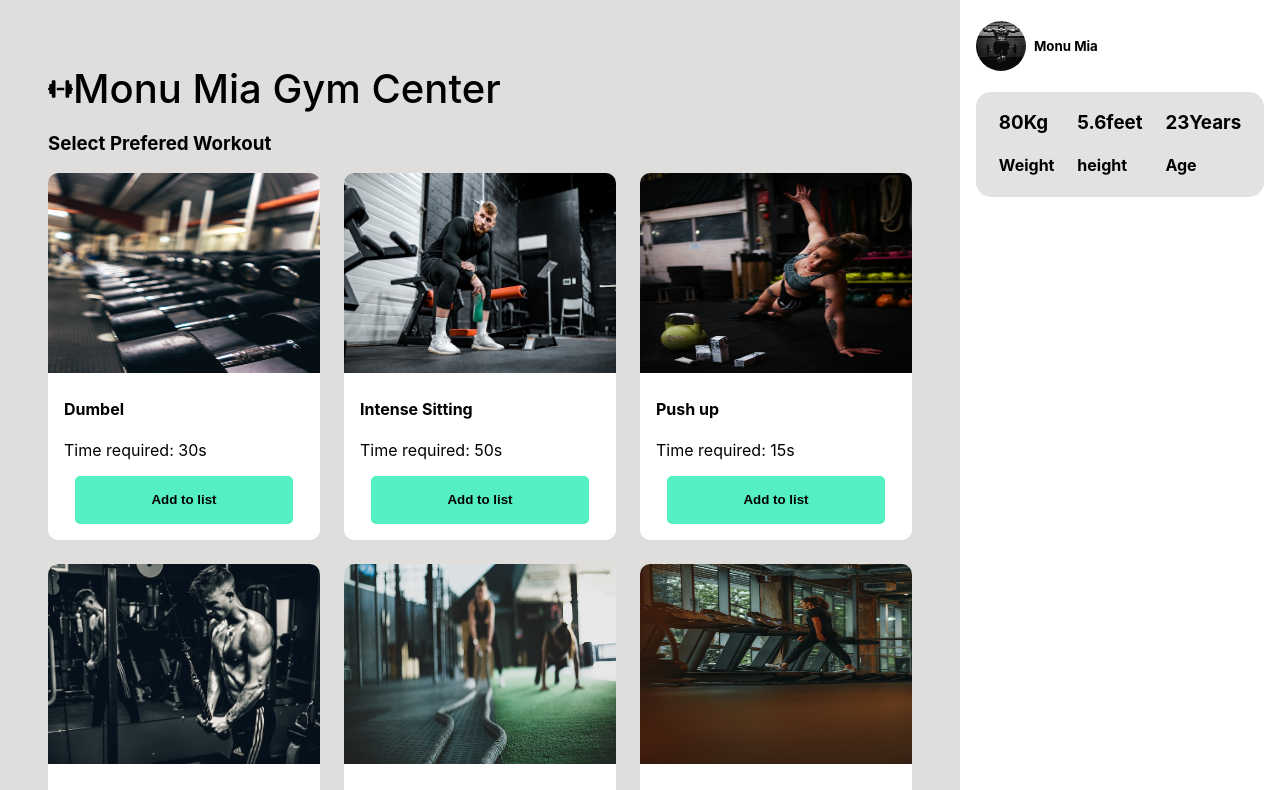
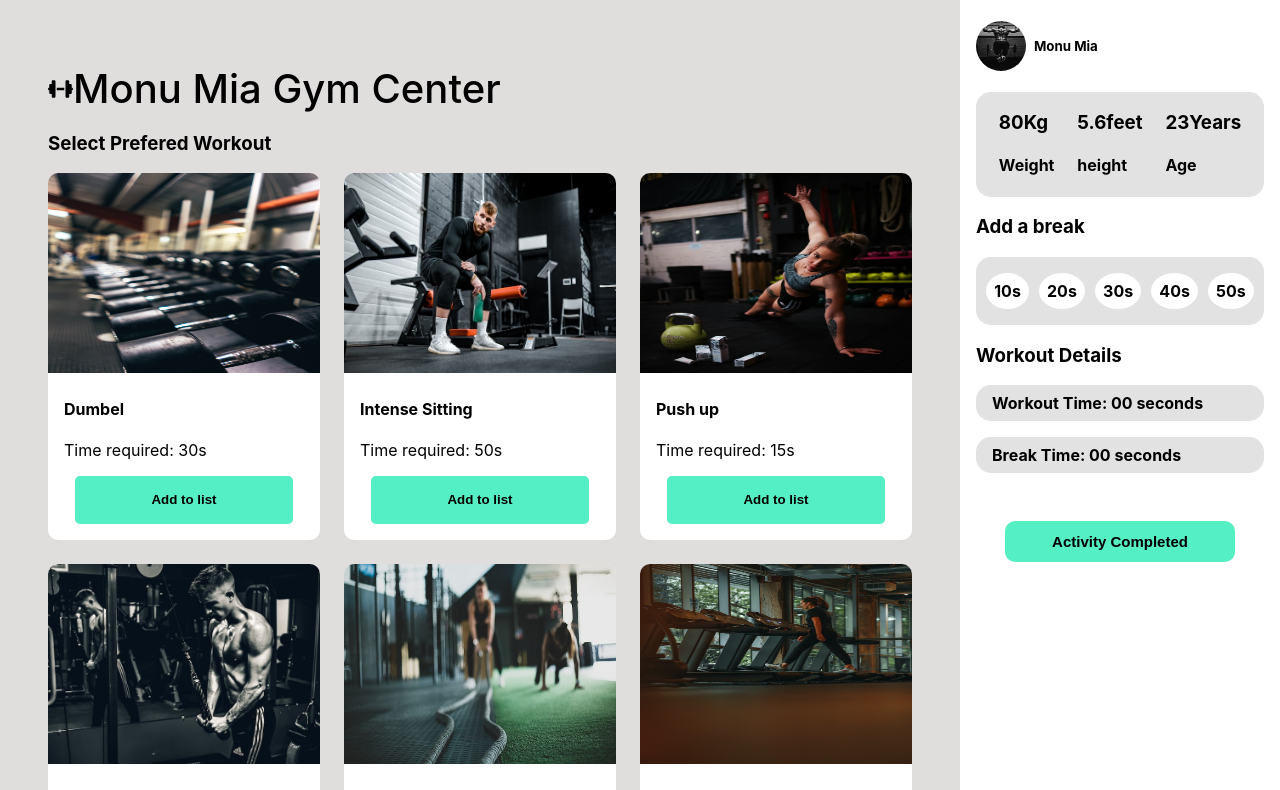
Before and after one commit to safwanbin2/monu-mia-gym-client, a React (Create React App) app: page / in a window 1280 px wide. Shown: the top 790 px of the page. Built offline with nearby package versions, Linux system fonts and the light colour scheme.

Commit message:
adding to lc

```diff
--- a/src/App.js
+++ b/src/App.js
@@ -1,13 +1,19 @@
+import { useState } from 'react';
 import './App.css';
 import Main from './components/Main/Main';
 import SideBar from './components/SideBar/SideBar';
 
 function App() {
+  const [duration, setDuration] = useState([]);
+  const handleAddToList = (d) => {
+    setDuration([...duration, d])
+  }
+  const total = duration.reduce((a, b) => a + b, 0)
   return (
     <div className="App">
       <div className='top'>
-        <Main></Main>
-        <SideBar></SideBar>
+        <Main handleAddToList={handleAddToList}></Main>
+        <SideBar total={total}></SideBar>
       </div>
       <h1>Answer and question</h1>
     </div>
--- a/src/components/Main/Main.js
+++ b/src/components/Main/Main.js
@@ -4,7 +4,7 @@ import { FontAwesomeIcon } from '@fortawesome/react-fontawesome'
 import { faDumbbell } from '@fortawesome/free-solid-svg-icons'
 import './Main.css';
 
-const Main = () => {
+const Main = ({handleAddToList}) => {
     const [gyms, setGyms] = useState([]);
     useEffect( () => {
         fetch('data.json')
@@ -23,6 +23,7 @@ const Main = () => {
                     gyms.map(gym => <SingleGym
                         key={gym.id}
                         gym={gym}
+                        handleAddToList={handleAddToList}
                     ></SingleGym>)
                 }
             </div>
--- a/src/components/SideBar/SideBar.css
+++ b/src/components/SideBar/SideBar.css
@@ -20,3 +20,44 @@
     padding: 0;
     margin: 1rem 0;
 }
+.options{
+    margin: 1rem 0;
+    background-color: rgb(226, 226, 226);
+    display: flex;
+    justify-content: space-evenly;
+    padding: 1rem 0;
+    border-radius: 15px;
+}
+.options > div {
+    background-color: white;
+    padding: .5rem;
+    border-radius: 50%;
+    font-weight: 700;
+    cursor: pointer;
+}
+.workout-display, .break-display{
+    margin: 1rem 0;
+    background-color: rgb(226, 226, 226);
+    border-radius: 15px;
+    padding: .5rem 1rem;
+}
+.workout-display h4, .break-display h4{
+    margin: 0;
+}
+.btn-complete{
+    width: 80%;
+    margin: 2rem 10%;
+    padding: .6rem 0;
+    font-size: 15px;
+    font-weight: 700;
+    border-radius: 10px;
+    background-color: #55efc4;
+    border: 2px solid transparent;
+    cursor: pointer;
+    transition: .3s all;
+}
+.btn-complete:hover{
+    background-color: transparent;
+    color: #55efc4;
+    border: 2px solid #55efc4;
+}
--- a/src/components/SideBar/SideBar.js
+++ b/src/components/SideBar/SideBar.js
@@ -1,14 +1,22 @@
-import React from 'react';
+import React, { useState } from 'react';
 import './SideBar.css';
 import me from '../../me.jpg';
 
-const SideBar = () => {
+const SideBar = ({total}) => {
+    const [breakDuration, setBreakDuration] = useState("");
+    const handleBreak = e => {
+        if(e.length <= 3){
+            setBreakDuration(e);
+        }
+    }
     return (
         <div className='side-bar'>
+            {/* user info */}
             <div className="user-info">
                 <img src={me} alt="" />
                 <h5>Monu Mia</h5>
             </div>
+            {/* body info */}
             <div className="body-info">
                 <div className="weight">
                     <h3>80Kg</h3>
@@ -23,6 +31,31 @@ const SideBar = () => {
                     <h4>Age</h4>
                 </div>
             </div>
+            {/* Add a break section */}
+            <div className="break">
+                <h3>Add a break</h3>
+                <div className="options" onClick={(e) => handleBreak(e.target.innerText)}>
+                    <div>10s</div>
+                    <div>20s</div>
+                    <div>30s</div>
+                    <div>40s</div>
+                    <div>50s</div>
+                </div>
+            </div>
+            {/* byam details */}
+            <div className="display">
+                <h3>Workout Details</h3>
+                <div className='workout-display'>
+                    <h4>Workout Time: {total ? total : '00'} seconds</h4>
+                </div>
+                <div className='break-display'>
+                    <h4>Break Time: {breakDuration ? breakDuration : '00'} seconds</h4>
+                </div>
+            </div>
+            {/* button completed toast */}
+            <button className='btn-complete'>
+                Activity Completed
+            </button>
         </div>
     );
 };
--- a/src/components/SingleGym/SingleGym.js
+++ b/src/components/SingleGym/SingleGym.js
@@ -1,7 +1,7 @@
 import React from 'react';
 import './SingleGym.css';
 
-const SingleGym = ({ gym }) => {
+const SingleGym = ({ gym, handleAddToList }) => {
     const { image, name, duration } = gym;
     return (
         <div className='gym'>
@@ -10,7 +10,7 @@ const SingleGym = ({ gym }) => {
                 <h4>{name}</h4>
                 <p>Time required: {duration}s</p>
             </div>
-            <button className='btn-gym'>
+            <button onClick={() => handleAddToList(duration)} className='btn-gym'>
                 <p>Add to list</p>
             </button>
         </div>
```
